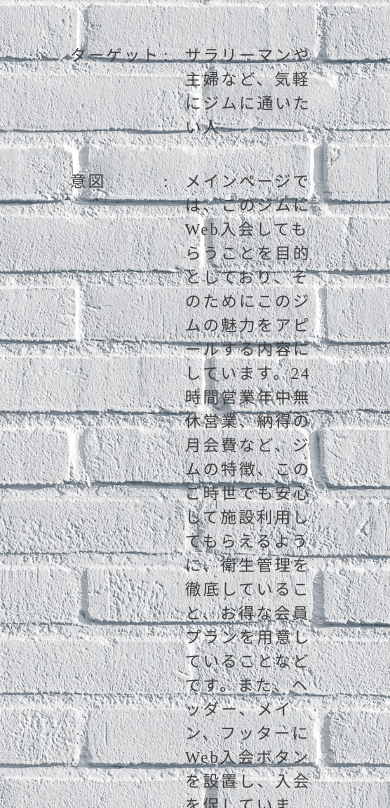
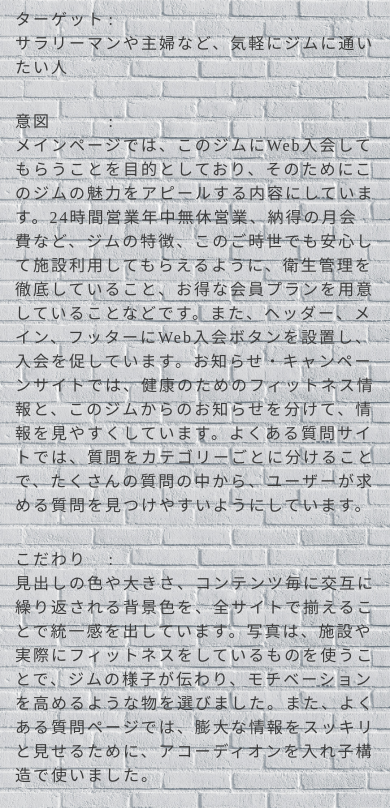
Before and after one commit to T-K-soccer/works_fitness, a plain HTML site: page index.html in a window 390 px wide. Shown: the part 1192-2000 px from the top of the page. Drawn offline with Linux system fonts and the light colour scheme.

Commit message:
initial_commit

```diff
--- a/index.html
+++ b/index.html
@@ -66,6 +66,7 @@
                 見出しの色や大きさ、コンテンツ毎に交互に繰り返される背景色を、全サイトで揃えることで統一感を出しています。写真は、施設や実際にフィットネスをしているものを使うことで、ジムの様子が伝わり、モチベーションを高めるような物を選びました。また、よくある質問ページでは、膨大な情報をスッキリと見せるために、アコーディオンを入れ子構造で使いました。
               </div>
             </div>
+            <div id="copy-right">©️ Kimura-Portofolio</div>
           </div>
         </div>
       </div>
--- a/style.css
+++ b/style.css
@@ -272,7 +272,11 @@ a {
   /* margin-left: 20px; */
   padding-left: 15px;
 }
-
+#copy-right {
+  font-size: 12px;
+  text-align: center;
+  margin-top: 70px;
+}
 @media screen and (max-width: 896px) {
   #header {
     width: 100%;
@@ -311,3 +315,23 @@ a {
     transition: all 0.7s;
   }
 }
+@media screen and (max-width: 480px) {
+  body {
+    background-size: contain;
+  }
+  #header li {
+    font-size: 25px;
+  }
+  #works .wrapper {
+    margin: 0 15px;
+  }
+  .explain .item {
+    display: block;
+    margin-bottom: 1em;
+  }
+  .txt-content {
+    display: block;
+    width: 100%;
+    padding: 0;
+  }
+}
```
